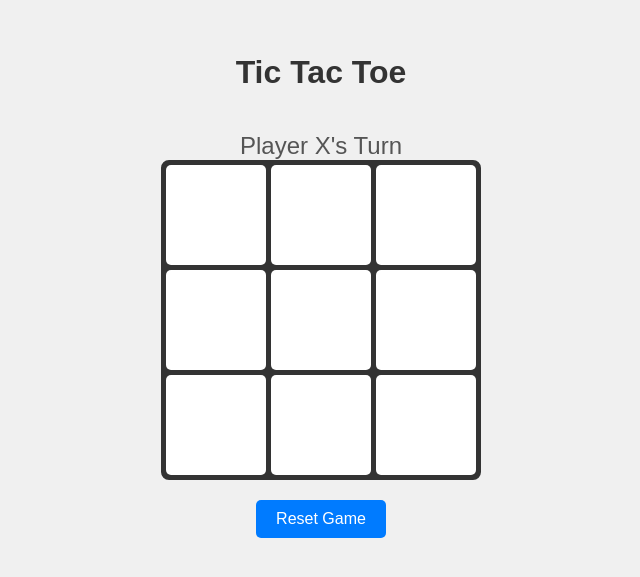
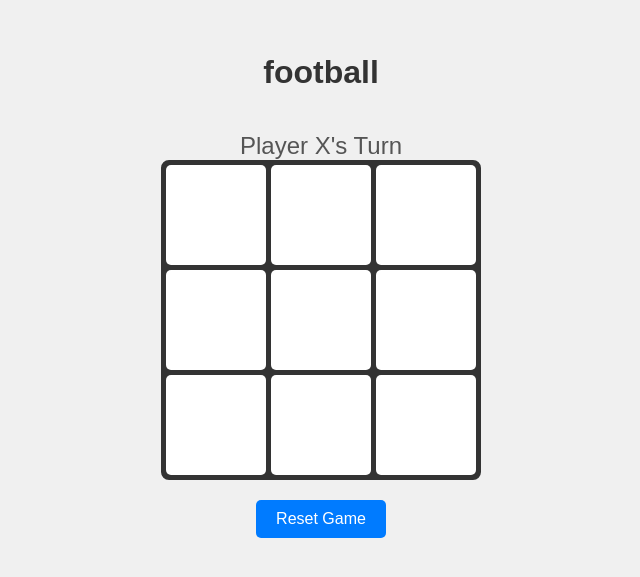
Before and after one commit to cedycoder/cedycoder.github.io, a plain HTML site: page index.html in a window 1280 px wide. Shown: the part 115-692 px from the top of the page, without its empty margins (319-959 px from the left). Drawn offline with Linux system fonts and the light colour scheme.

Commit message:
Update index.html

```diff
--- a/index.html
+++ b/index.html
@@ -75,7 +75,7 @@
     </style>
 </head>
 <body>
-    <h1>Tic Tac Toe</h1>
+    <h1>football</h1>
     <div id="game-status">Player X's Turn</div>
     <div id="game-board">
         <div class="cell" data-cell-index="0"></div>
```
